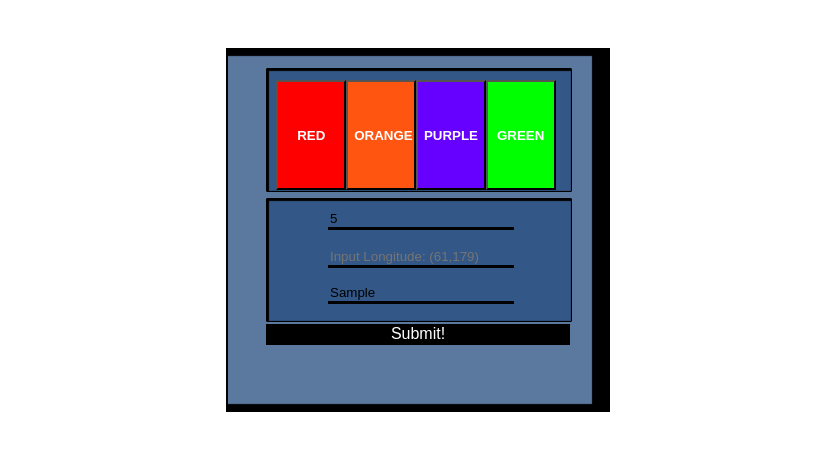
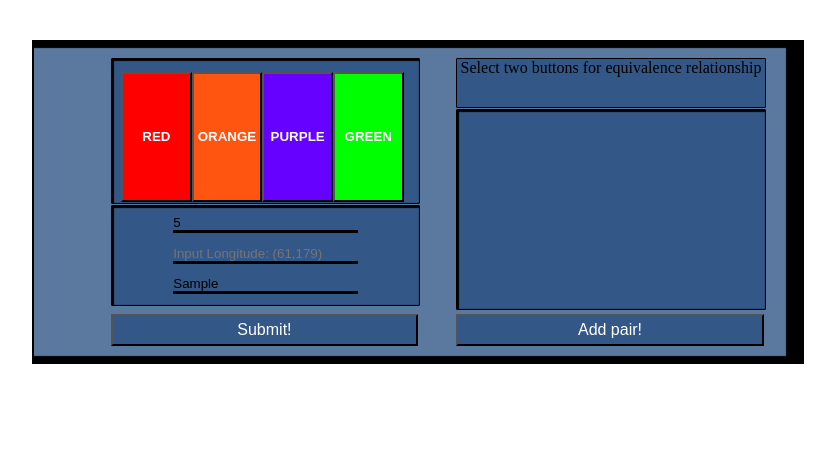
Before and after one commit to IndiaOfTiger/GeoLoGenerator, a plain HTML site: page index.html in a window 1280 px wide. Both pictures are taken after typing "5", "5", "Sample" into the empty fields and a click on the button "Submit!". Shown: the whole page, without its empty margins (224-1059 px from the left). Drawn offline with Linux system fonts and the light colour scheme; some packages are replaced by stand-ins of ours; no server answers.

Commit message:
Add equivalence div

```diff
--- a/css/style.css
+++ b/css/style.css
@@ -7,29 +7,48 @@ body {
     background: #ffffff;
 
 }
+*{
+    margin: 0;
+    padding: 0;
+}
+
+h2 {
+    display: inline;
+}
 
 #container
 {
     background-color: rgba(51,87,134,0.8);
     position: relative;
-    height:45%;
-    width:30%;
+    height:40%;
+    width:60%;
     left: 50%;
     top: 5%;
-    margin-left: -15%;
+    margin-left: -30%;
     border-color: #000000;
     border-width: 2px;
     border-style: solid;
     box-shadow: inset -10px 0px 1px 6px rgba(0 ,0, 0, 1);
-
 }
 
+#Geo-Info
+{
+    position: fixed;
+    right: 0%;
+    top: 0%;
+    width: 25%;
+    height: 15%;
+    background-color: #DCDCDC;
+    border-color: #708090;
+    border-width: 1px;
+    border-style: solid;
+}
 
 #color_wrapper
 {
     position: absolute;
-    width: 80%;
-    height: 34%;
+    width: 40%;
+    height: 45%;
     top: 5%;
     left: 50%;
     margin-left: -40%;
@@ -44,9 +63,9 @@ body {
 {
     background-color: #335786;
     position: absolute;
-    width: 80%;
-    height: 34%;
-    top: 41%;
+    width: 40%;
+    height: 31%;
+    top: 51%;
     left: 50%;
     margin-left: -40%;
     border-width: 1px;
@@ -55,16 +74,77 @@ body {
     border-style: solid;
 }
 
+#markers_added
+{
+    background-color: #335786;
+    position: absolute;
+    width: 40%;
+    height: 62%;
+    top: 21%;
+    left: 55%;
+    /*margin-left: -40%;*/
+    border-width: 1px;
+    box-shadow: inset 1px 1px 1px 1px rgba(0 ,0, 0, 1);
+    border-radius: 1px;
+    border-style: solid;
+}
+
 #submit
 {
+    border-color: #000000;
     position: absolute;
-    width: 80%;
-    height: 6%;
-    top: 76%;
+    width: 40%;
+    height: 10%;
+    top: 85%;
     left: 50%;
     margin-left: -40%;
-    background-color: #000000;
-    border: none;
+    background-color: #335786;
+    border-width: 2px;
+    color: white;
+    text-align: center;
+    text-decoration: none;
+    display: inline-block;
+    font-size: 16px;
+    font-weight: bold
+    padding: 0px;
+    text-align: center;
+    vertical-align: middle;
+
+}
+
+#eq_instruction
+{
+    position: absolute;
+    width: 40%;
+    height: 15%;
+    top: 5%;
+    left: 55%;
+    background-color: #335786;
+    color: black;
+    text-align: center;
+    text-decoration: none;
+    display: inline-block;
+    font-size: 16px;
+    font-weight: bold
+    padding: 0px;
+    text-align: center;
+    vertical-align: middle;
+    border-width: 1px;
+    border-radius: 1px;
+    border-style: solid;
+    border-color: #000000;
+
+}
+#eq_submit
+{
+    border-color: #000000;
+    position: absolute;
+    width: 40%;
+    height: 10%;
+    top: 85%;
+    left: 55%;
+    background-color: #335786;
+    border-width: 2px;
     color: white;
     text-align: center;
     text-decoration: none;
--- a/index.html
+++ b/index.html
@@ -11,6 +11,7 @@
     <script  defer
     src="https://maps.googleapis.com/maps/api/js?key=AIzaSyAk9nRbh3Dae3-36PE9N7td026V6_NK02A"></script>
     <link rel='stylesheet' type='text/css' href="css/style.css">
+    <link href="//netdna.bootstrapcdn.com/twitter-bootstrap/2.3.1/css/bootstrap-combined.min.css">
     <script src="js/jquery.js" type="text/javascript"></script>
     <script src="js/csmapi.js"></script>
     <script src="js/dan.js"></script>
@@ -46,5 +47,29 @@
      <div id="send">
        <button type="button" id ="submit">Submit!</button>
      </div>
+
+     <div id="markers_added">
+       <span></span>
+     </div>
+     <div id="eq_instruction">
+       <p>Select two buttons for equivalence relationship</p>
+     </div>
+     <div id="eq_send">
+       <button type="button" id ="eq_submit">Add pair!</button>
+     </div>
+    </div>
+
+
+    <!-- show current location
+    <div id="Geo-Info">
+      <section id="Ilat">
+      <h2>Lat:</h2>
+      <span></span>
+      </section>
+      <section id="Ilng">
+      <h2>Lng:</h2>
+      <span></span>
+      </section>
+    </div>!-->
   </body>
 <html>
--- a/js/dai-app.js
+++ b/js/dai-app.js
@@ -2,10 +2,15 @@ $(function () {
     var r;
     var g;
     var b;
+    var markers = [];
     var _lat;
     var _lng;
     var description;
-
+    var interval = 1000; // 1000ms = 1sec
+    var output = {lat: 0, lng: 0};
+    var latDom = $('#Ilat > span');
+    var markersDom = $('#markers_added > span');
+    var lngDom = $('#Ilng > span');
     $('#submit').on('click', function(){
         $('#submit').toggle(500).toggle(500);
         var temp_lat = _lat;
@@ -61,6 +66,15 @@ $(function () {
             b = 0;
         }
 
+        var string;
+        var s_lat = _lat;
+        var s_lng = _lng;
+        string = '('  + s_lat + ',' + s_lng + ')' + '\n';
+        //markersDom.append(document.createTextNode(string));
+        var index = markers.length;
+        $(markersDom).append('<button class=".btn-default delete" value = "'+index+'">'+string+'</button>');
+        markers.push(index);
+
     });
 
     $('.button').on('click', function() {
@@ -97,6 +111,41 @@ $(function () {
         _lng = 0;
     }
 
+    function domUpdater() {
+        // Try to only update once
+        //gg++;
+        //console.log(gg);
+        latDom.text(output.lat);
+        lngDom.text(output.lng);
+        //moveMapCenter();
+        //addMarker(output.lat, output.lng);
+        requestAnimationFrame(domUpdater);
+    }
+    requestAnimationFrame(domUpdater); // Refresh Page
+
+    function iotUpdater() {
+        //console.log(kk);
+        if( navigator.geolocation )
+        {
+            navigator.geolocation.getCurrentPosition(showPosition);
+            //deleteMarkers();
+            i = 0;
+            //succesiveMarker();
+        }
+
+        //if( window.d_name )
+        //  IoTtalk.update(mac, 'Geolocation', [output.lat, output.lng]);
+        // Don't Understand
+        setTimeout(iotUpdater, interval);
+        //requestAnimationFrame(domUpdater);
+
+    }
+
+    function showPosition(position) {
+        output.lat = position.coords.latitude;
+        output.lng = position.coords.longitude;
+    }
+
     var profile = {
         'dm_name': 'GeoLoGenerator',
         'is_sim': false,
```
Lines whose indentation alone changed are shown as unchanged.
